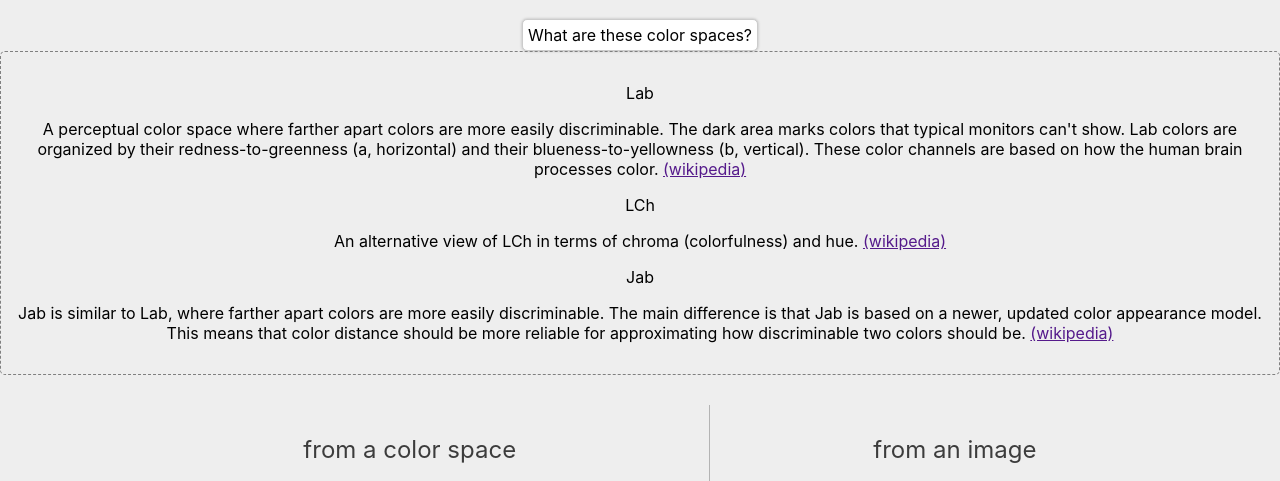
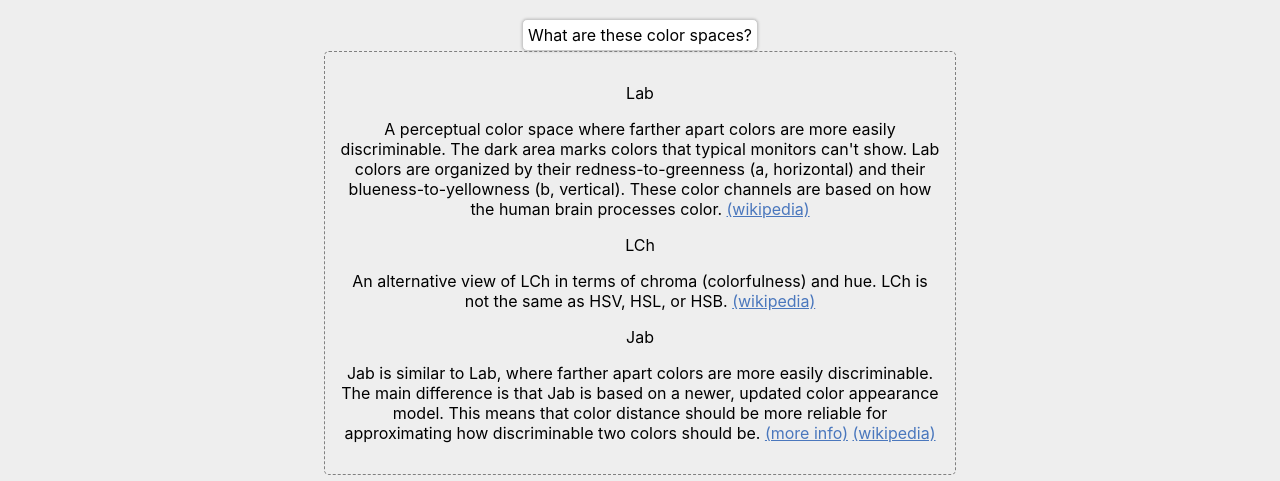
Before and after one commit to connorgr/chromaticity, a website with bundled scripts: page index.html in a window 1280 px wide. Both pictures are taken after a click on the element "What are these color spaces?". Shown: the part 313-794 px from the top of the page. Built offline with nearby package versions, Linux system fonts and the light colour scheme.

Commit message:
Update color space links and add max width. Other minor updates.

```diff
--- a/index.html
+++ b/index.html
@@ -15,7 +15,7 @@
       <h1>Select colors</h1>
       <div class="hiddenMenu">
         <p class="hiddenMenuTitle">What are these color spaces?</p>
-        <div class="hiddenMenuContent">
+        <div class="hiddenMenuContent" style="max-width: 600px">
           <dl>
             <dt>Lab</dt>
             <dl>A perceptual color space where farther apart colors are
@@ -25,10 +25,12 @@
                 (a, horizontal) and their blueness-to-yellowness (b, vertical).
                 These color channels are based on how the human brain processes
                 color.
-                <a href="">(wikipedia)</a></dl>
+                <a href="https://en.wikipedia.org/wiki/Lab_color_space">(wikipedia)</a></dl>
             <dt>LCh</dt>
             <dl>An alternative view of LCh in terms of chroma (colorfulness)
-                and hue. <a href="">(wikipedia)</a></dl>
+                and hue.
+                LCh is not the same as HSV, HSL, or HSB.
+                <a href="https://en.wikipedia.org/wiki/Lab_color_space#Cylindrical_representation:_CIELCh_or_CIEHLC">(wikipedia)</a></dl>
 
             <dt>Jab</dt>
             <dl>Jab is similar to Lab, where farther apart colors are more
@@ -37,7 +39,8 @@
               appearance model.
               This means that color distance should be more reliable for
               approximating how discriminable two colors should be.
-              <a href="">(wikipedia)</a>
+              <a href="http://gramaz.io/d3-cam02/#ciecam02">(more info)</a>
+              <a href="https://en.wikipedia.org/wiki/CIECAM02">(wikipedia)</a>
           </dl>
         </div>
       </div>
@@ -670,7 +673,9 @@
     </div>
 
     <footer>
-      <p>Made by Connor Gramazio. BSD license. Open sourced here.</p>
+      <p>Made by <a href="https://gramaz.io">Connor Gramazio</a>.
+        Open sourced
+        <a href="https://github.com/connorgr/chromaticity">here</a>.</p>
     </footer>
 
     <script src="src/js/d3.js"></script>
--- a/src/css/scss/global.scss
+++ b/src/css/scss/global.scss
@@ -48,6 +48,9 @@ h1, h2 {
 }
 h1 { font-weight: bold; }
 h2 { font-weight: normal; }
+
+a, a:visited, a:hover, a:active { color: #4A77BD; }
+
 
 input[type=number], input[type=color], input[type=text] {
   border-radius: 2px;
```
Also changed, not shown: src/css/main.css, 1 other file.
